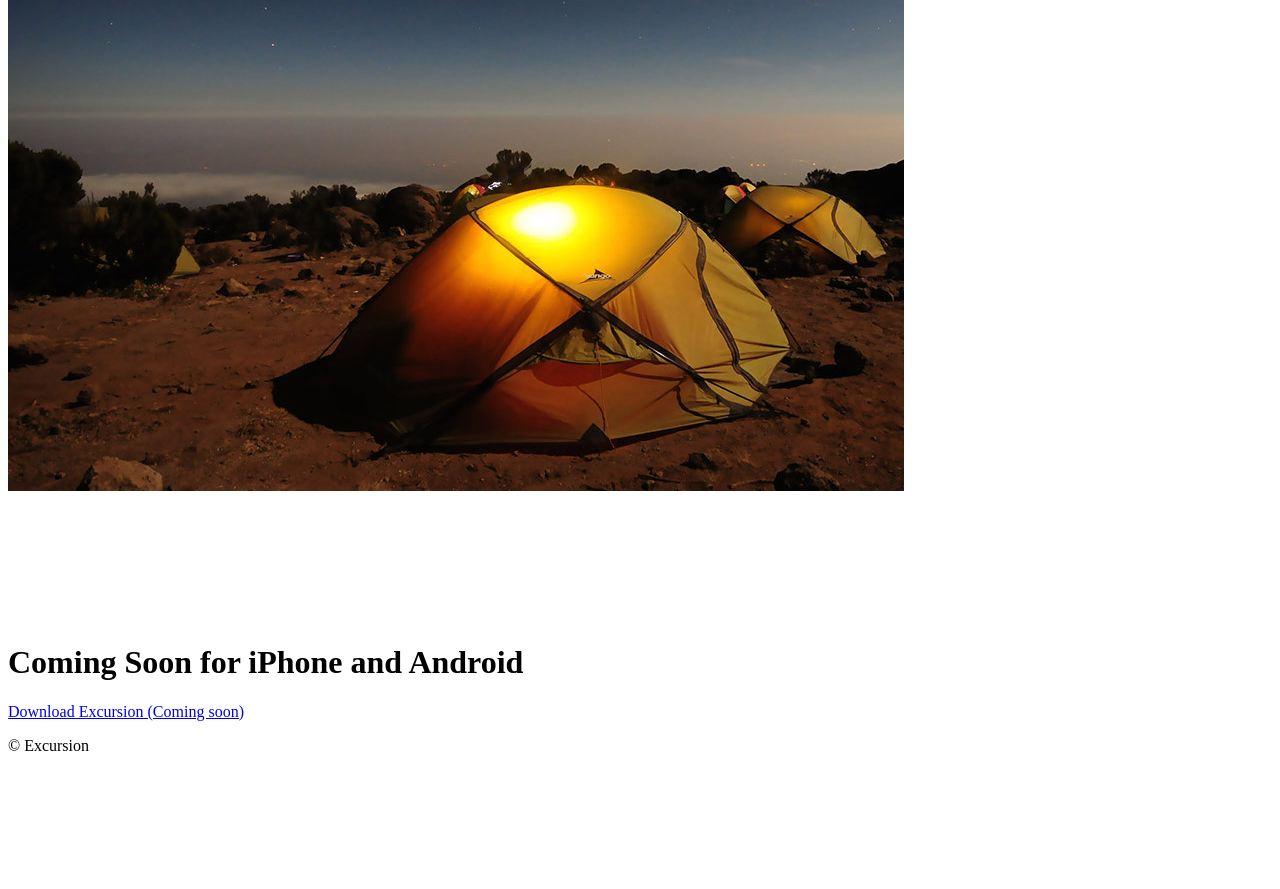
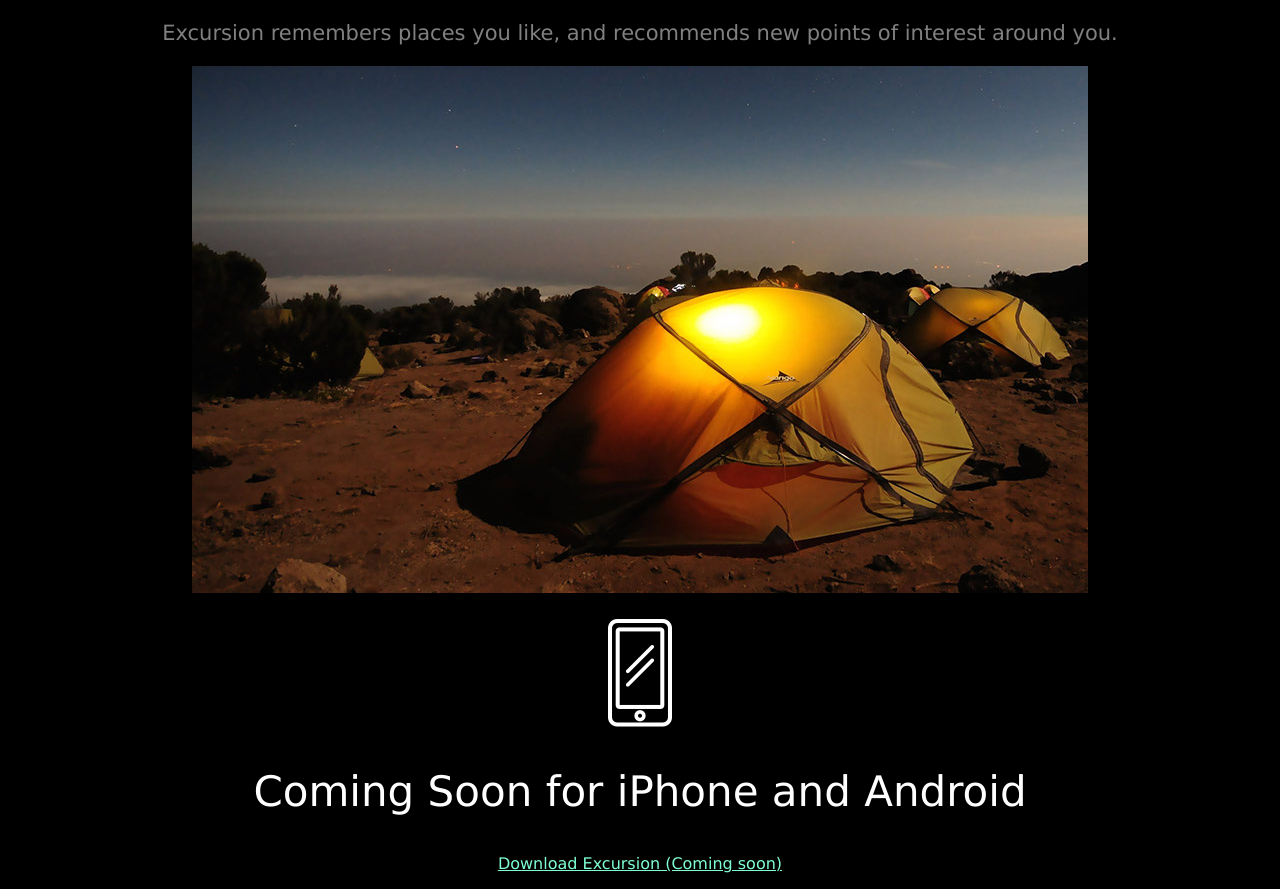
Before and after one commit to tea-smith/excursion, a plain HTML site: page index.html in a window 1280 px wide. Shown: the part 418-1307 px from the top of the page. Before the commit the page ends 1189 px from the top, so only its background shows below. Drawn offline with Linux system fonts and the light colour scheme.

Commit message:
Added CSS and styled page

```diff
--- a/css/style.css
+++ b/css/style.css
@@ -0,0 +1,31 @@
+body {
+  background-color: black;
+  text-align: center;
+  font-family: Verdana;
+}
+
+h1 {
+  font-weight: normal;
+  font-size: 50px;
+  color: White;
+}
+
+h2 {
+  font-weight: 300;
+  font-size: 42px;
+  color: White;
+}
+
+p{
+  font-size: 21px;
+  color: gray;
+}
+
+a {
+  font-size: 16px;
+  color: aquamarine;
+}
+
+#copyright {
+  text-align: right;
+}
--- a/index.html
+++ b/index.html
@@ -3,18 +3,18 @@
   <head>
     <meta charset="utf-8">
     <title>Excursion</title>
-    <link rel="stylesheet" href="/css/style.css" type="text/css">
+    <link href="css/style.css" rel="stylesheet" type="text/css">
   </head>
   <body>
     <h1>Discover hidden places in the world around you</h1>
     <a href="#">Download Excursion (Coming soon)</a>
     <p><video src="resources/videos/excursion.mp4" alt="Excursion example video"></p>
-    <h1>Your personal travel guide</h1>
+    <h2>Your personal travel guide</h2>
     <p>Excursion remembers places you like, and recommends new points of interest around you.</p>
     <p><img src="resources/images/camp.jpg" alt="Image of tent in a desert at night"></p>
     <p><img src="resources/images/phone.png" alt="Illustration of a cell phone"></p>
-    <h1>Coming Soon for iPhone and Android</h1>
+    <h2>Coming Soon for iPhone and Android</h2>
     <p><a href="#">Download Excursion (Coming soon)</a></p>
-    <p>&copy Excursion</p>
+    <p id="copyright">&copy Excursion</p>
   </body>
 </html>
```
